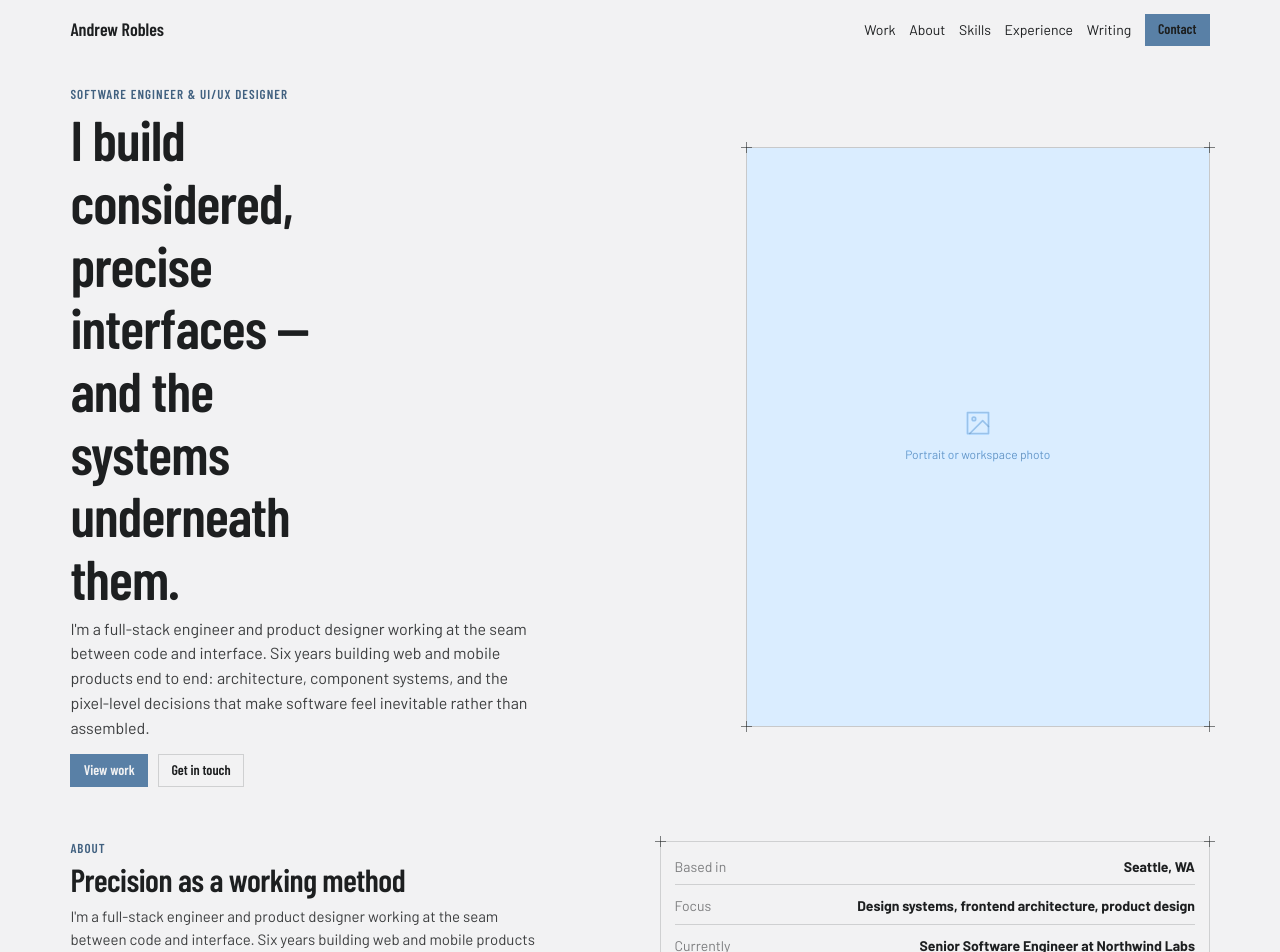
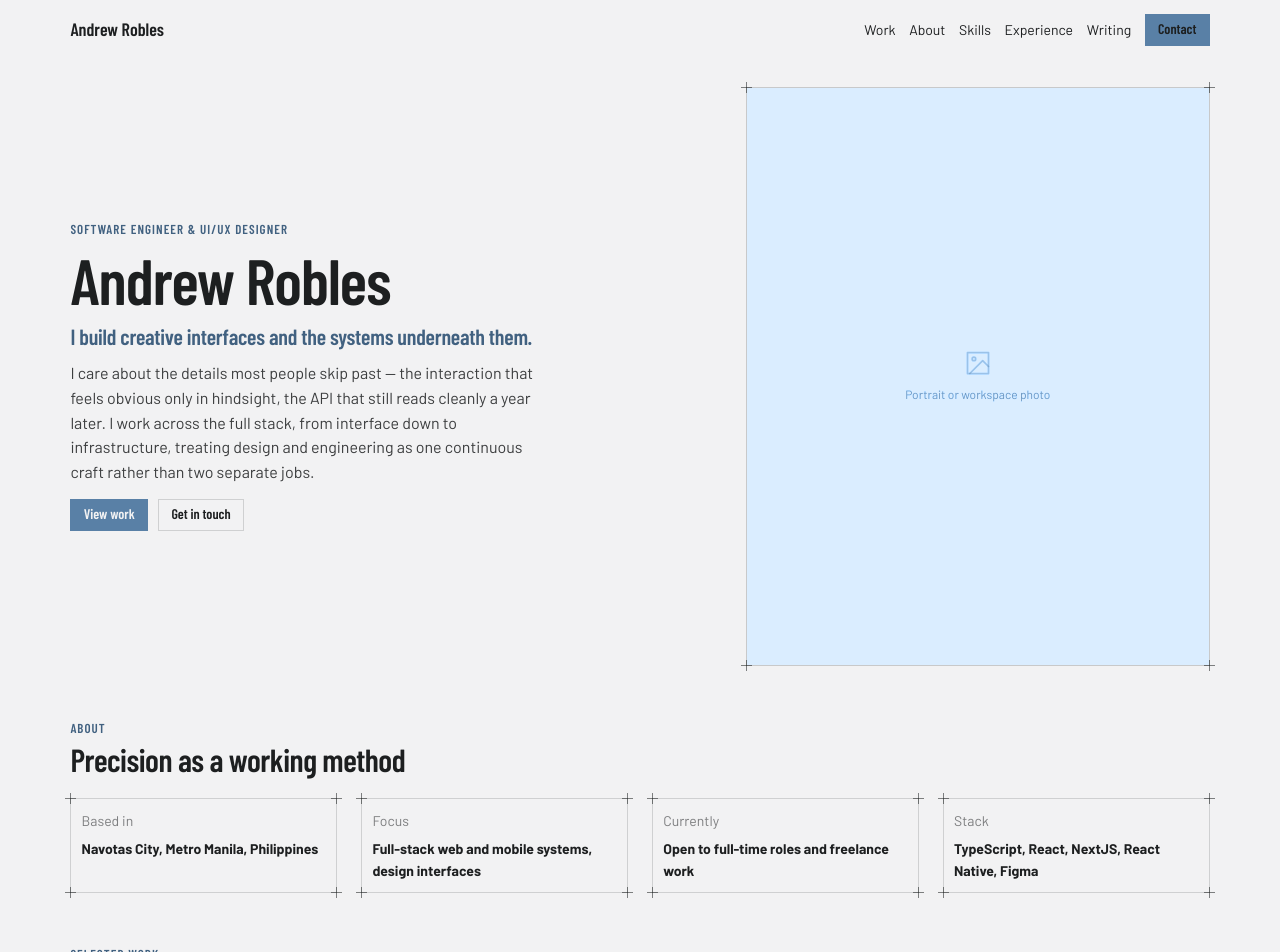
Before and after one commit to Werdddd/werd, a Next.js app: page / in a window 1280 px wide. Shown: the top 952 px of the page. Built offline with nearby package versions, Linux system fonts and the light colour scheme.

Commit message:
hero, about adjustments

```diff
--- a/design_handoff_portfolio_industry/portfolio-data.js
+++ b/design_handoff_portfolio_industry/portfolio-data.js
@@ -1,8 +1,9 @@
 export default {
   name: "Andrew Emmanuel Robles",
   role: "Software Engineer & UI/UX Designer",
-  tagline: "I build considered, precise interfaces — and the systems underneath them.",
-  bio: "I'm a full-stack engineer and product designer working at the seam between code and interface. Six years building web and mobile products end to end: architecture, component systems, and the pixel-level decisions that make software feel inevitable rather than assembled.",
+  tagline: "I build creative interfaces and the systems underneath them.",
+  subhead: "I build creative interfaces and the systems underneath them.",
+  bio: "I'm a full-stack engineer and UI/UX designer who moves fluidly between code and interface. I design and build modern websites and mobile apps end to end. I'm driven by solving real problems and building things that push a little past the obvious.",
   facts: [
     { k: "Based in", v: "Seattle, WA" },
     { k: "Focus", v: "Design systems, frontend architecture, product design" },
--- a/src/components/About.module.css
+++ b/src/components/About.module.css
@@ -1,38 +1,29 @@
-.about {
+.grid {
   display: grid;
-  grid-template-columns: 1fr 1fr;
-  gap: 40px;
+  grid-template-columns: repeat(4, 1fr);
+  gap: 24px;
 }
 
-.bio {
-  opacity: 0.85;
-  font-size: 15px;
-  max-width: 56ch;
-}
-
-.facts {
-  padding: var(--space-4);
+.fact {
+  padding: var(--space-3);
   display: flex;
   flex-direction: column;
-  gap: var(--space-3);
-}
-
-.factRow {
-  display: flex;
-  justify-content: space-between;
-  gap: 16px;
+  gap: var(--space-2);
   font-size: 14px;
-  border-bottom: 1px solid var(--color-divider);
-  padding-bottom: var(--space-2);
 }
 
 .factValue {
   font-weight: 600;
-  text-align: right;
 }
 
-@media (max-width: 800px) {
-  .about {
+@media (max-width: 900px) {
+  .grid {
+    grid-template-columns: 1fr 1fr;
+  }
+}
+
+@media (max-width: 520px) {
+  .grid {
     grid-template-columns: 1fr;
   }
 }
--- a/src/components/About.tsx
+++ b/src/components/About.tsx
@@ -5,16 +5,13 @@ import shared from "@/styles/shared.module.css";
 
 export function About() {
   return (
-    <section id="about" className={`${shared.container} ${styles.about}`}>
-      <div>
-        <h6 className={shared.eyebrow}>About</h6>
-        <h2>Precision as a working method</h2>
-        <p className={styles.bio}>{portfolio.bio}</p>
-      </div>
-      <div className={`blueprint ${styles.facts}`}>
-        <Corners />
+    <section id="about" className={shared.container}>
+      <h6 className={shared.eyebrow}>About</h6>
+      <h2 className={shared.sectionHeading}>Precision as a working method</h2>
+      <div className={styles.grid}>
         {portfolio.facts.map((fact) => (
-          <div key={fact.k} className={styles.factRow}>
+          <div key={fact.k} className={`blueprint ${styles.fact}`}>
+            <Corners />
             <span className="text-muted">{fact.k}</span>
             <span className={styles.factValue}>{fact.v}</span>
           </div>
--- a/src/components/Hero.module.css
+++ b/src/components/Hero.module.css
@@ -9,14 +9,26 @@
 }
 
 .tagline {
-  font-size: 56px;
-  max-width: 11ch;
+  font-size: 64px;
+  max-width: 15ch;
+}
+
+.subhead {
+  max-width: 70ch;
+  font-family: var(--font-heading), system-ui, sans-serif;
+  font-weight: var(--font-heading-weight);
+  font-size: 22px;
+  line-height: 1.3;
+  letter-spacing: -0.01em;
+  color: var(--color-accent-700);
+  margin-top: var(--space-2);
 }
 
 .bio {
   max-width: 52ch;
   opacity: 0.85;
   font-size: 16px;
+  margin-top: var(--space-3);
 }
 
 .actions {
@@ -34,7 +46,10 @@
     grid-template-columns: 1fr;
   }
   .tagline {
-    font-size: 40px;
+    font-size: 44px;
+  }
+  .subhead {
+    font-size: 18px;
   }
   .portrait {
     max-width: 420px;
--- a/src/components/Hero.tsx
+++ b/src/components/Hero.tsx
@@ -9,6 +9,7 @@ export function Hero() {
       <div>
         <h6 className={shared.eyebrow}>{portfolio.role}</h6>
         <h1 className={styles.tagline}>{portfolio.tagline}</h1>
+        <p className={styles.subhead}>{portfolio.subhead}</p>
         <p className={styles.bio}>{portfolio.bio}</p>
         <div className={styles.actions}>
           <a className="btn btn-primary" href="#work">
--- a/src/lib/portfolio-data.ts
+++ b/src/lib/portfolio-data.ts
@@ -38,6 +38,7 @@ export interface PortfolioData {
   name: string;
   role: string;
   tagline: string;
+  subhead: string;
   bio: string;
   facts: Fact[];
   projects: Project[];
@@ -50,17 +51,18 @@ export interface PortfolioData {
 const portfolioData: PortfolioData = {
   name: "Andrew Emmanuel Robles",
   role: "Software Engineer & UI/UX Designer",
-  tagline:
-    "I build considered, precise interfaces — and the systems underneath them.",
-  bio: "I'm a full-stack engineer and product designer working at the seam between code and interface. Six years building web and mobile products end to end: architecture, component systems, and the pixel-level decisions that make software feel inevitable rather than assembled.",
+  tagline: "Andrew Robles",
+  subhead:
+    "I build creative interfaces and the systems underneath them.",
+  bio: "I care about the details most people skip past — the interaction that feels obvious only in hindsight, the API that still reads cleanly a year later. I work across the full stack, from interface down to infrastructure, treating design and engineering as one continuous craft rather than two separate jobs.",
   facts: [
-    { k: "Based in", v: "Seattle, WA" },
+    { k: "Based in", v: "Navotas City, Metro Manila, Philippines" },
     {
       k: "Focus",
-      v: "Design systems, frontend architecture, product design",
+      v: "Full-stack web and mobile systems, design interfaces",
     },
-    { k: "Currently", v: "Senior Software Engineer at Northwind Labs" },
-    { k: "Stack", v: "TypeScript, React, Swift, Figma" },
+    { k: "Currently", v: "Open to full-time roles and freelance work" },
+    { k: "Stack", v: "TypeScript, React, NextJS, React Native, Figma" },
   ],
   projects: [
     {
```
